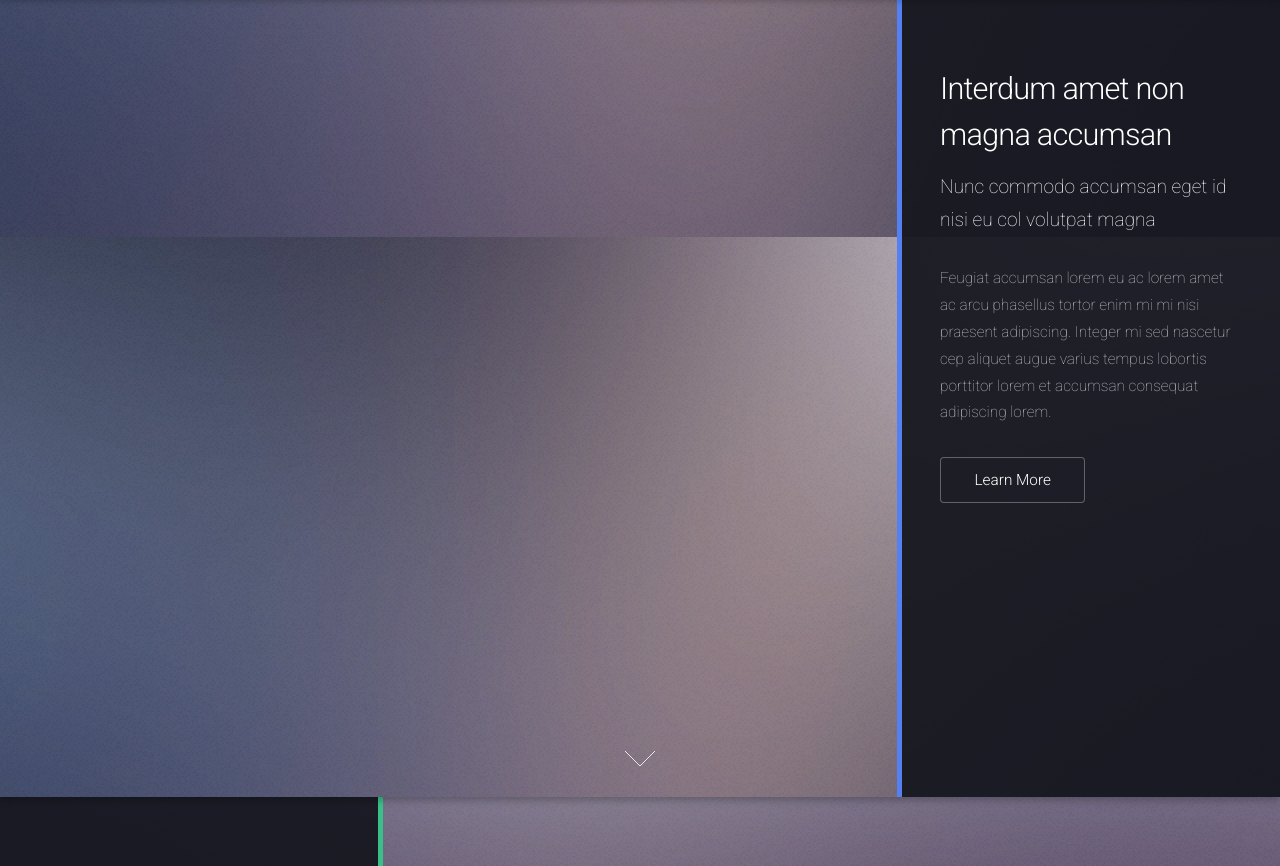
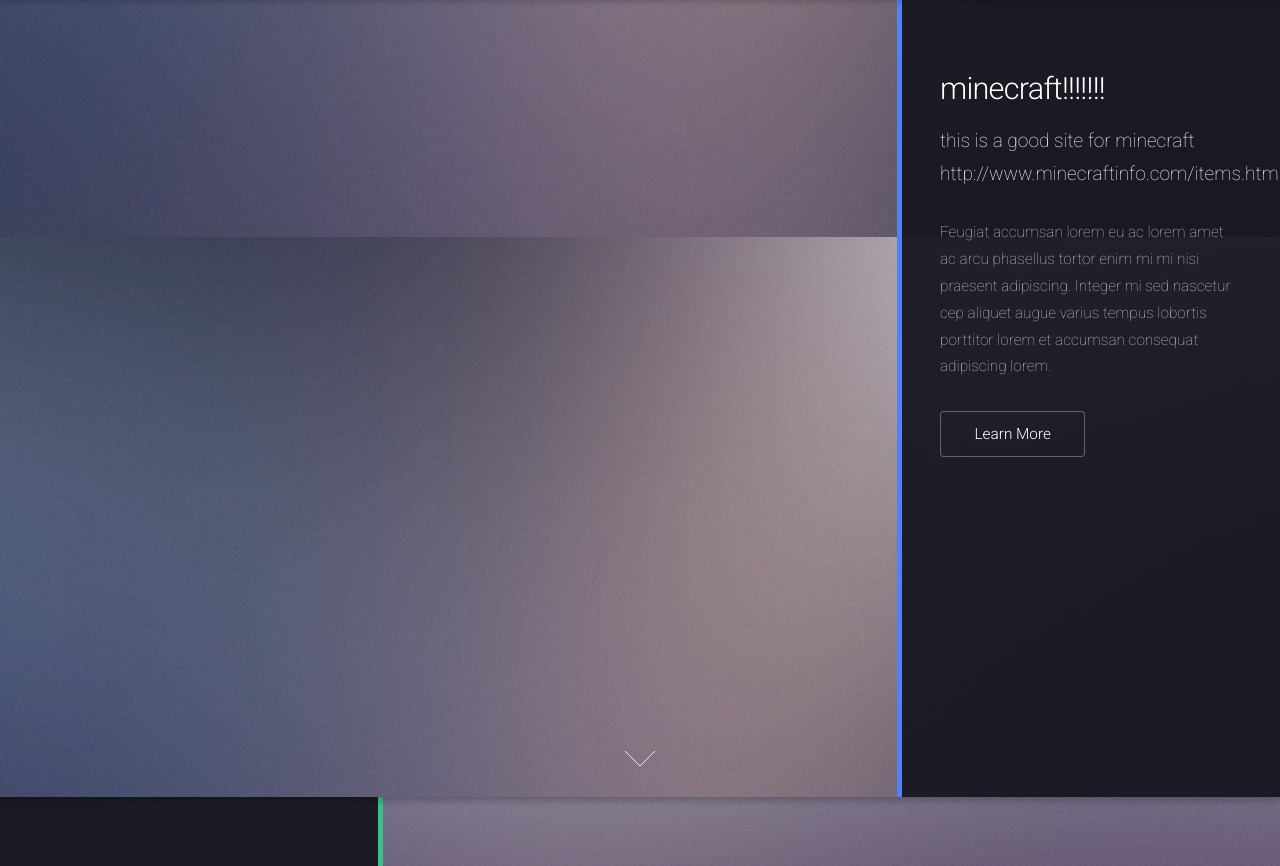
Before and after one commit to gilbertscott/gilbertscott.github.io, a plain HTML site: page index.html in a window 1280 px wide. Shown: the part 1603-2469 px from the top of the page. Drawn offline with Linux system fonts and the light colour scheme.

Commit message:
canged writing

```diff
--- a/index.html
+++ b/index.html
@@ -94,8 +94,8 @@
 					<span class="image fit main"><img src="images/pic03.jpg" alt="" /></span>
 					<div class="content">
 						<header>
-							<h2>Interdum amet non magna accumsan</h2>
-							<p>Nunc commodo accumsan eget id nisi eu col volutpat magna</p>
+							<h2>minecraft!!!!!!!</h2>
+							<p>this is a good site for minecraft http://www.minecraftinfo.com/items.htm</p>
 						</header>
 						<p>Feugiat accumsan lorem eu ac lorem amet ac arcu phasellus tortor enim mi mi nisi praesent adipiscing. Integer mi sed nascetur cep aliquet augue varius tempus lobortis porttitor lorem et accumsan consequat adipiscing lorem.</p>
 						<ul class="actions">
```
